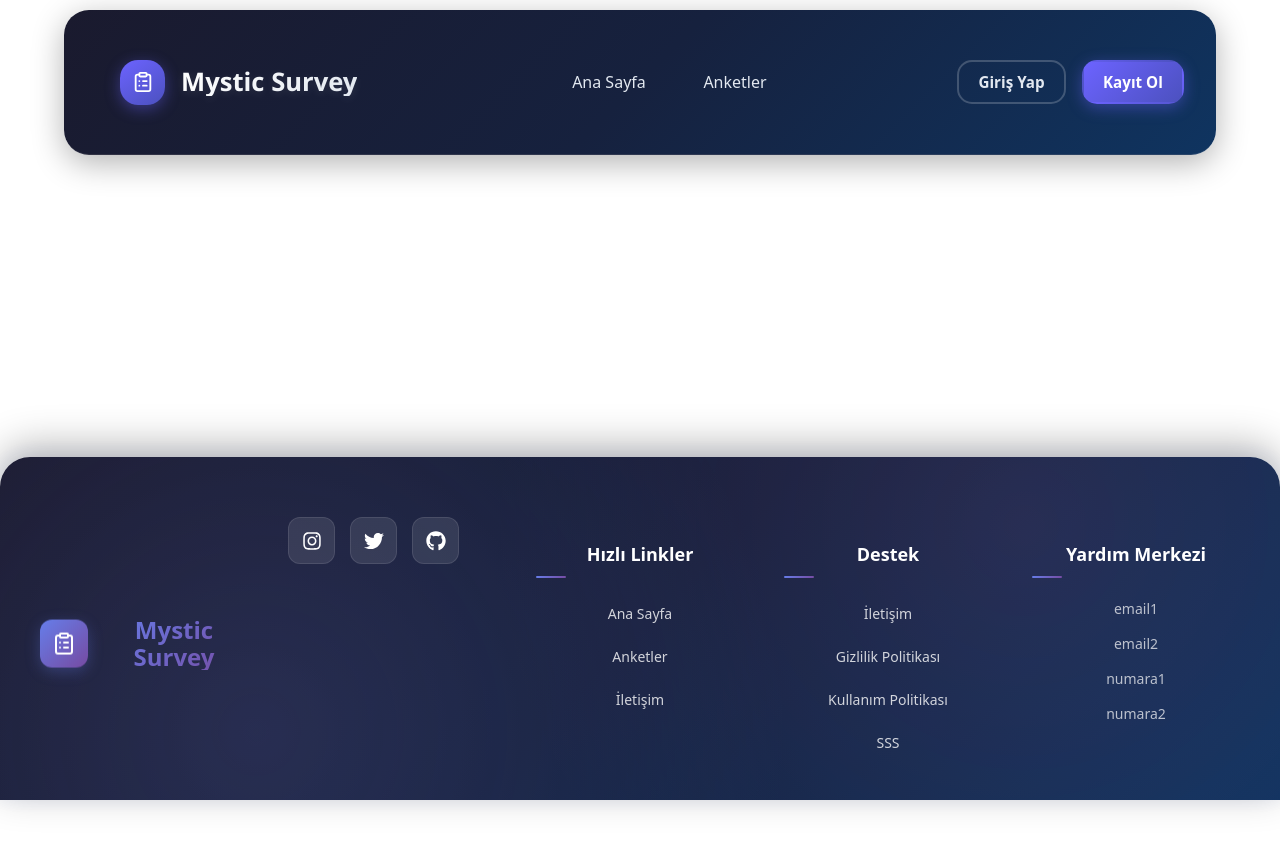
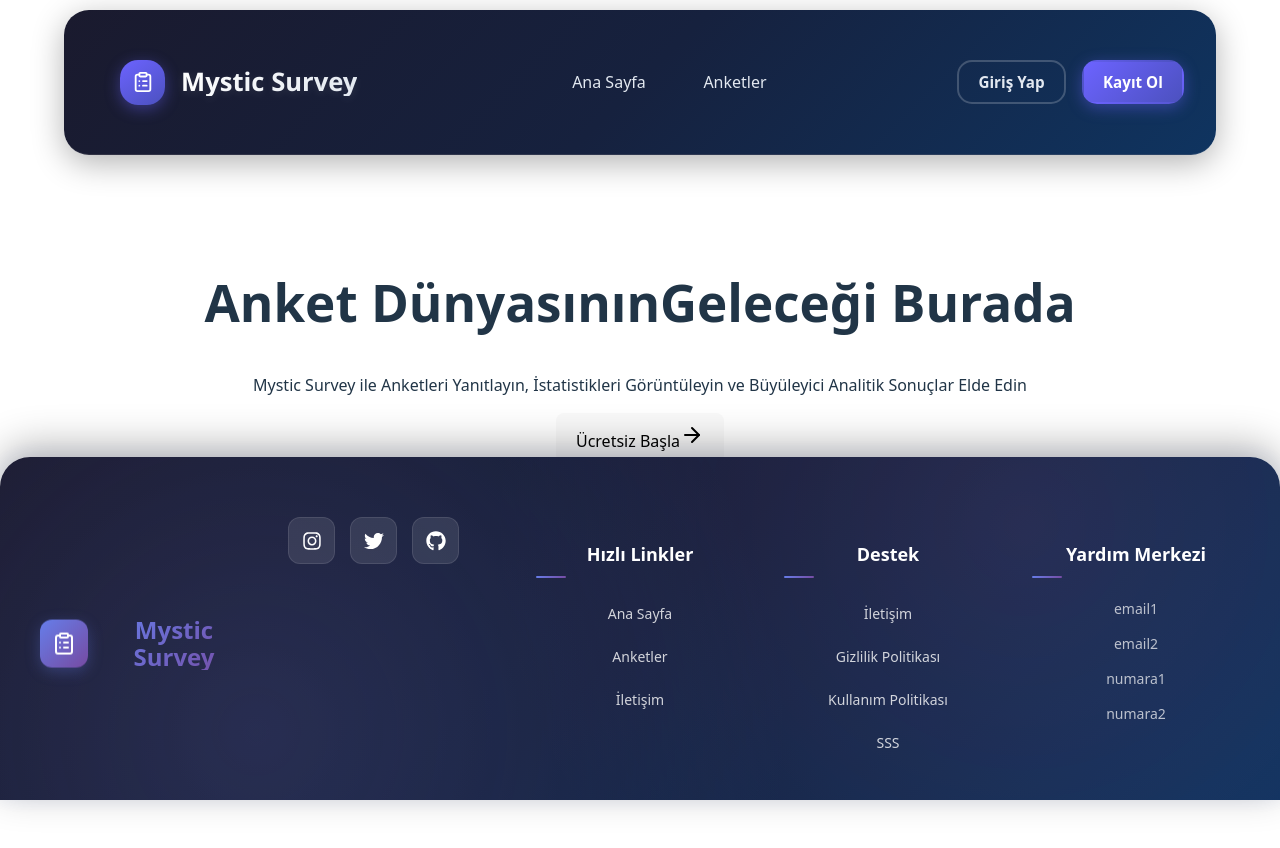
Before and after one commit to OzgeGurler/mystic-servey, a React (Vite) app: page / in a window 1280 px wide. Shown: the top 848 px of the page. Built offline with nearby package versions, Linux system fonts and the light colour scheme.

Commit message:
Home taslağı oluşturuldu

```diff
--- a/src/pages/Home.jsx
+++ b/src/pages/Home.jsx
@@ -1,5 +1,5 @@
 import React from "react";
-import { House, Users, TrendingUp, Play, ArrowRight, Star, Eye, Heart, ClipboardList } from 'lucide-react';
+import { House, Users, TrendingUp, ArrowRight, Star, Eye, Heart, ClipboardList, Section } from 'lucide-react';
 import Header from '../components/Header.jsx'
 import Footer from "../components/Footer.jsx";
 
@@ -60,13 +60,54 @@ function Home() {
 
     return (
         <><><Header /><Footer /></>
-        <div className="SurveyHome-Container">
+            <div className="SurveyHome-Container">
                 <div className="Animation-background">
                     <div className="bg-orb-1"></div>
                     <div className="bg-orb-2"></div>
                 </div>
-        </div>
+            </div>
+            <section className="part1-section">
+                <div className="part1-container">
+                    <div className="part1-elements">
+                        <h1 className="part1-title">Anket Dünyasının
+                            <span className="part1-subtitle">Geleceği Burada</span>
+                        </h1>
+                        <p className="part1-description">
+                            Mystic Survey ile Anketleri Yanıtlayın, İstatistikleri Görüntüleyin ve Büyüleyici Analitik Sonuçlar Elde Edin
+                        </p>
+                        <div className="part1-button">
+                            <button className="btn-primary group">
+                                Ücretsiz Başla
+                                <ArrowRight className="arrow-icon" />
+                            </button>
+                        </div>
+                    </div>
+                </div>
+            </section>
 
+
+            <section className="popular-section">
+                <div className="popular-container">
+                    <div className="popular-section-header">
+                        <h2 className="popular-section-title">
+                            Popüler Anketler
+                        </h2>
+                        <p className="popular-section-description">
+                            Hemen Anketleri Yanıtlayın ve Anket Analizlerine Anında Erişin
+                        </p>
+                    </div>
+
+                </div>
+            </section>
+
+            <section className="features-section">
+                <div className="feature-container">
+                    <div className="feature-header">
+                        <h2 className="feature-title">Neden Mystic Survey</h2>
+                        <p className="feature-description">Egzotik Anketlerle </p>
+                    </div>
+                </div>
+            </section>
 
         </>
     );
```
